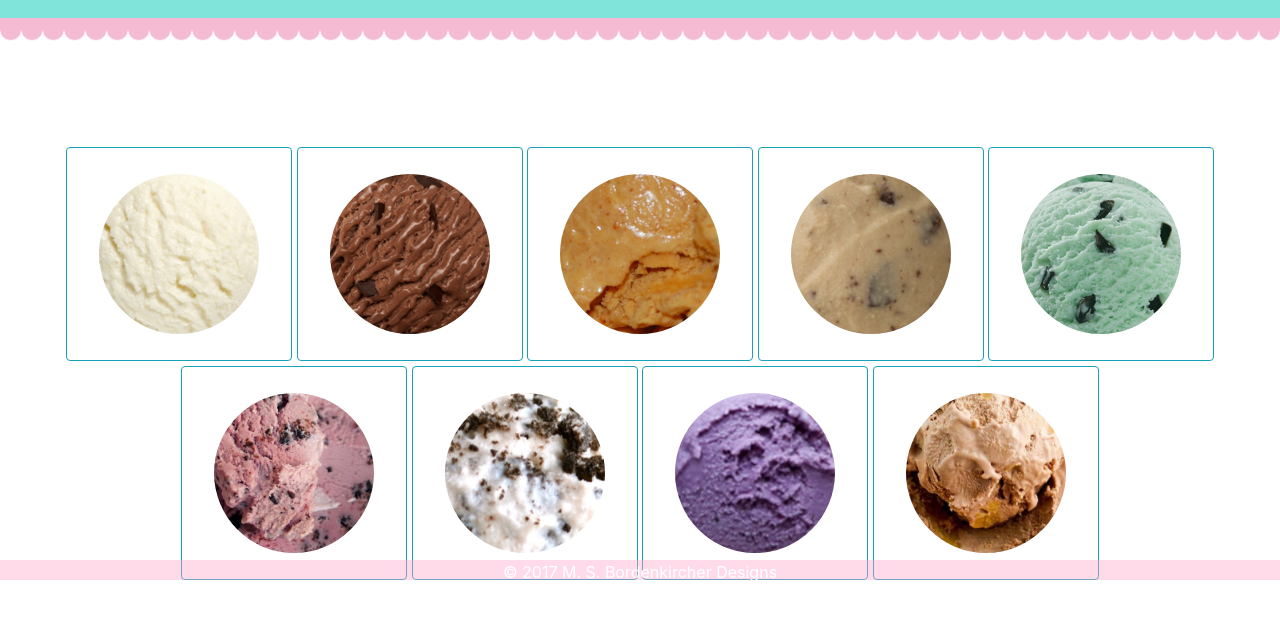
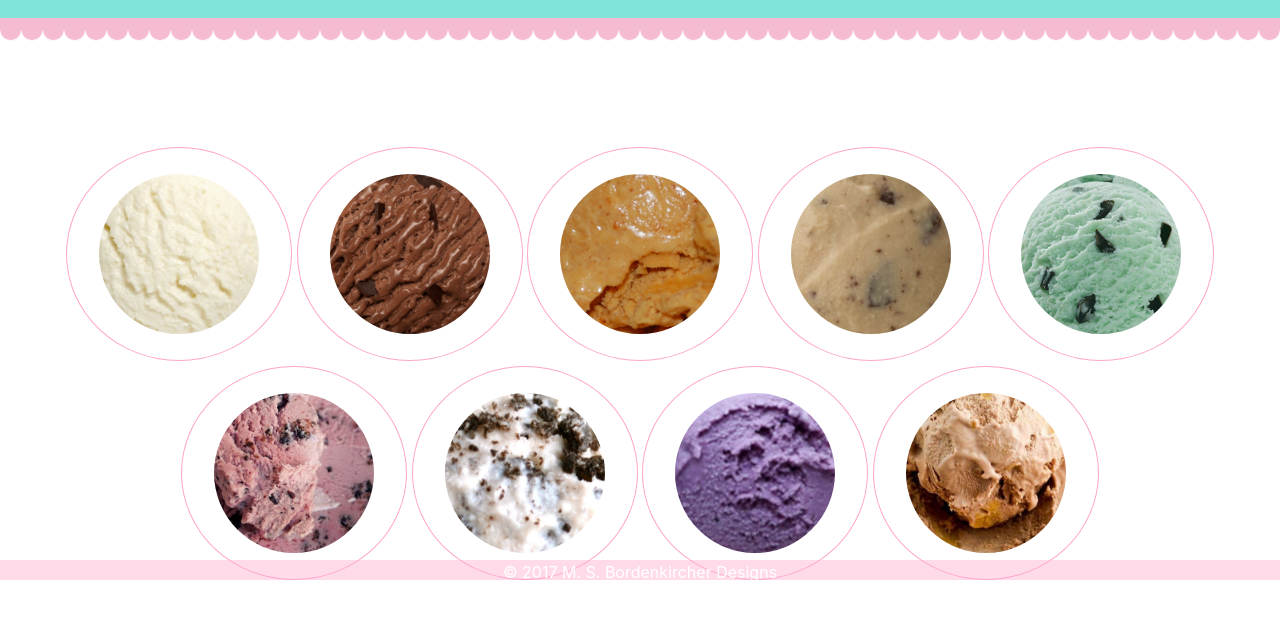
Before and after one commit to MSBordenkircher/FEWD2017, a plain HTML site: page flavors.html in a window 1280 px wide. Shown: the part 220-838 px from the top of the page. Drawn offline with nearby package versions, Linux system fonts and the light colour scheme.

Commit message:
Playing with making buttons pink.

```diff
--- a/css/main.css
+++ b/css/main.css
@@ -590,8 +590,14 @@ div p a {
 /***********************************************
 FLAVORS
 ***********************************************/
-button {
+.btn {
   margin-top: 5px;
+  border-radius: 100%;
+}
+
+.btn-outline-info {
+  border-color: #ffa5ca;
+  color: #ffa5ca;
 }
 
 .flavor {
```
